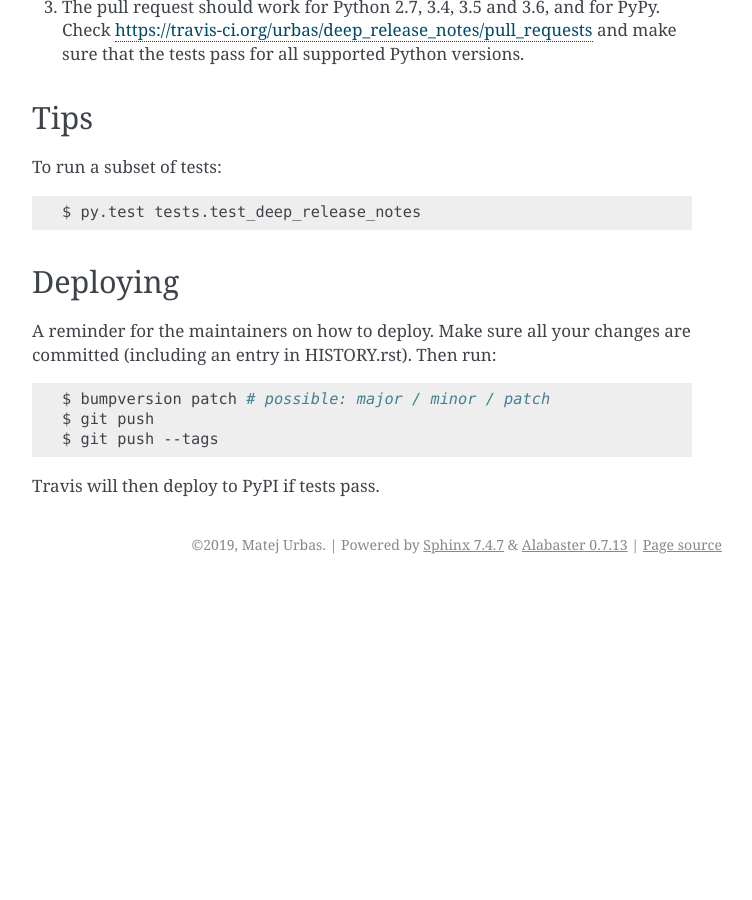
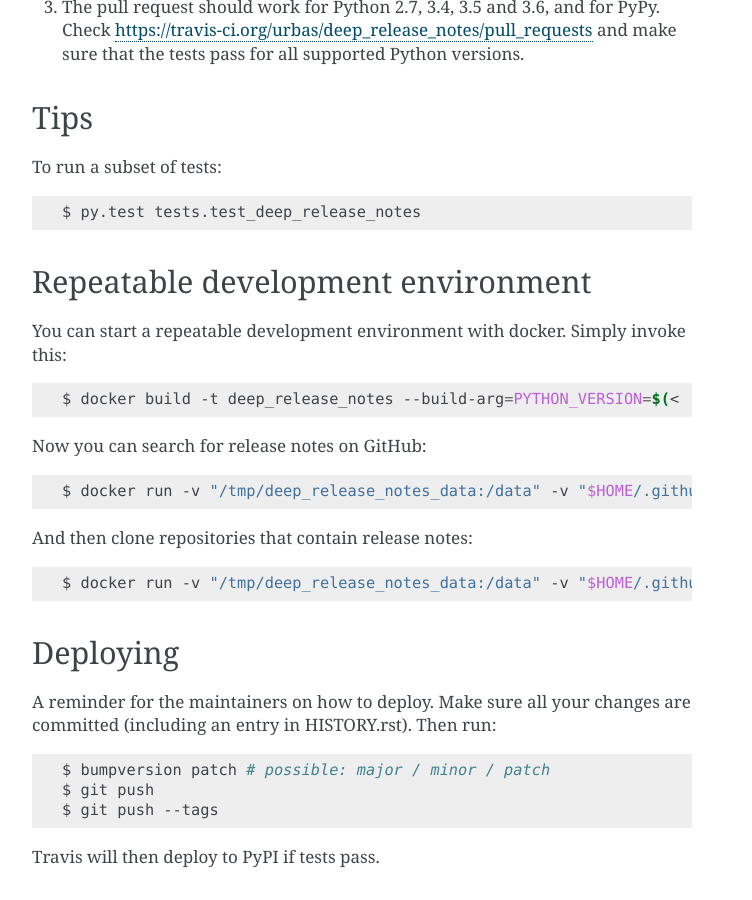
Before and after one commit to urbas/deep_release_notes_data, a Sphinx documentation site: the page built from docs/contributing.rst, in a window 1280 px wide and 900 px high, scrolled down 2344 px. Shown: the whole window, without its empty margins (388-1140 px from the left). Built offline with Sphinx 7.4.7, drawn with Linux system fonts in a browser that asks for light colours; pages that are not in the unit, such as notebooks, are missing from menus; before the commit the page ends 2928 px from its top, so only the background shows below that; some of the changed text lies outside the part shown.

Commit message:
Added a dockerfile through which we can run the whole thing.

```diff
--- a/CONTRIBUTING.rst
+++ b/CONTRIBUTING.rst
@@ -114,6 +114,22 @@ To run a subset of tests::
 $ py.test tests.test_deep_release_notes
 
 
+Repeatable development environment
+----------------------------------
+
+You can start a repeatable development environment with docker. Simply invoke this::
+
+$ docker build -t deep_release_notes --build-arg=PYTHON_VERSION=$(< .python-version) .
+
+Now you can search for release notes on GitHub::
+
+$ docker run -v "/tmp/deep_release_notes_data:/data" -v "$HOME/.github:/github_conf" -it deep_release_notes -v find-all --size=10000
+
+And then clone repositories that contain release notes::
+
+$ docker run -v "/tmp/deep_release_notes_data:/data" -v "$HOME/.github:/github_conf" -it deep_release_notes -v clone-found-repos
+
+
 Deploying
 ---------
 
--- a/README.rst
+++ b/README.rst
@@ -30,7 +30,7 @@ Deep release notes helps you manage release notes for your project.
 Features
 --------
 
-* TODO: Get all merge commits for all release notes.
+* TODO: Get all commits for all release notes.
 
 Credits
 -------
--- a/docs/usage.rst
+++ b/docs/usage.rst
@@ -8,7 +8,7 @@ To use Deep release notes in a project::
 
 To download a list of release notes::
 
-    deep_release_notes find-all
+    deep-release-notes find-all
 
 List all repository names and the paths to their release notes::
 
--- a/setup.py
+++ b/setup.py
@@ -35,7 +35,7 @@ setup(
     ],
     description="Deep release notes helps you manage release notes for your project.",
     entry_points={
-        "console_scripts": ["deep_release_notes=deep_release_notes.cli:main"]
+        "console_scripts": ["deep-release-notes=deep_release_notes.cli:main"]
     },
     install_requires=requirements,
     license="MIT license",
```
Also changed, not shown: docs/deep_release_notes.rst (added, +30 -0 lines), docs/modules.rst (added, +7 -0 lines), 3 other files.
